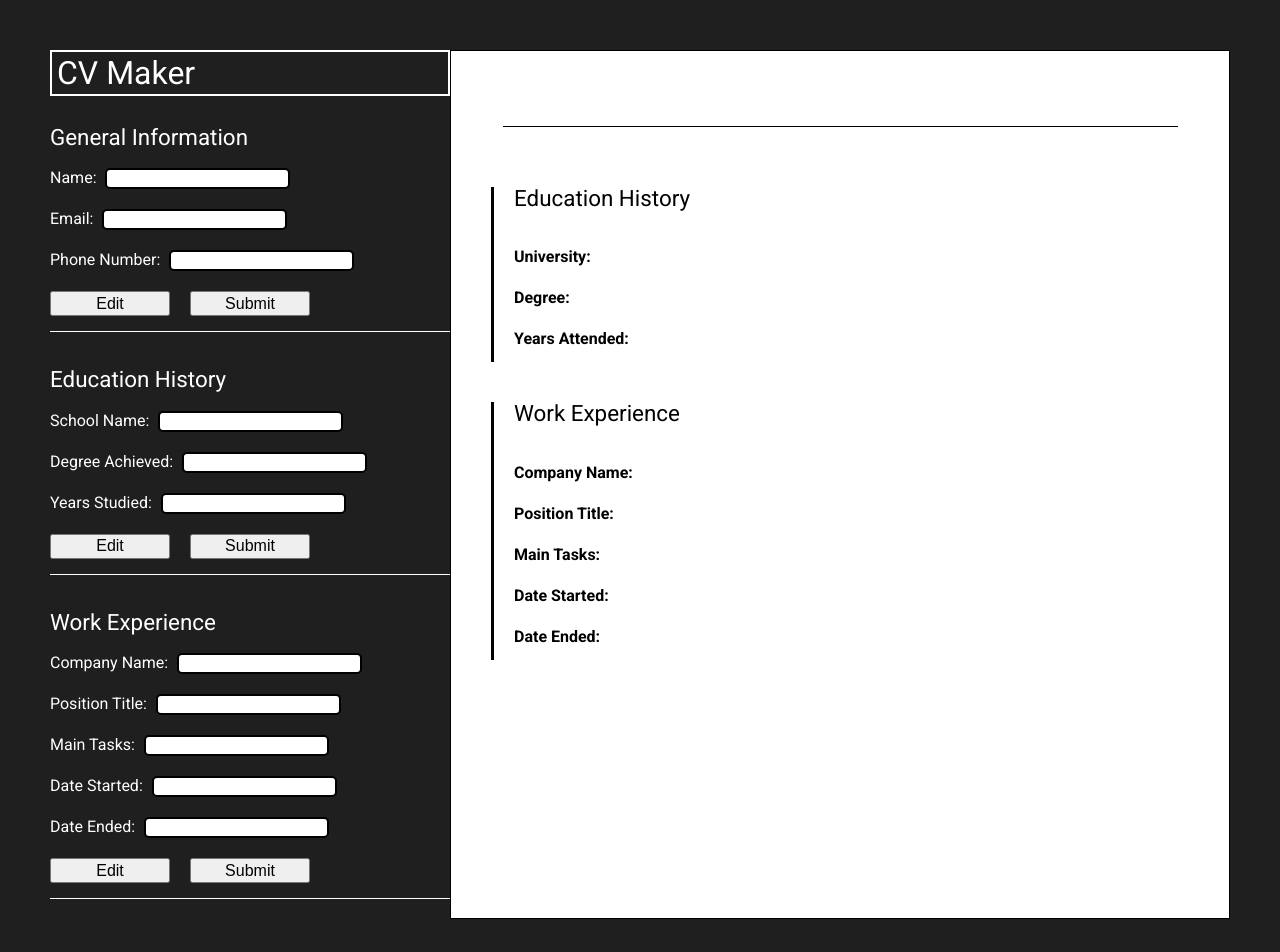
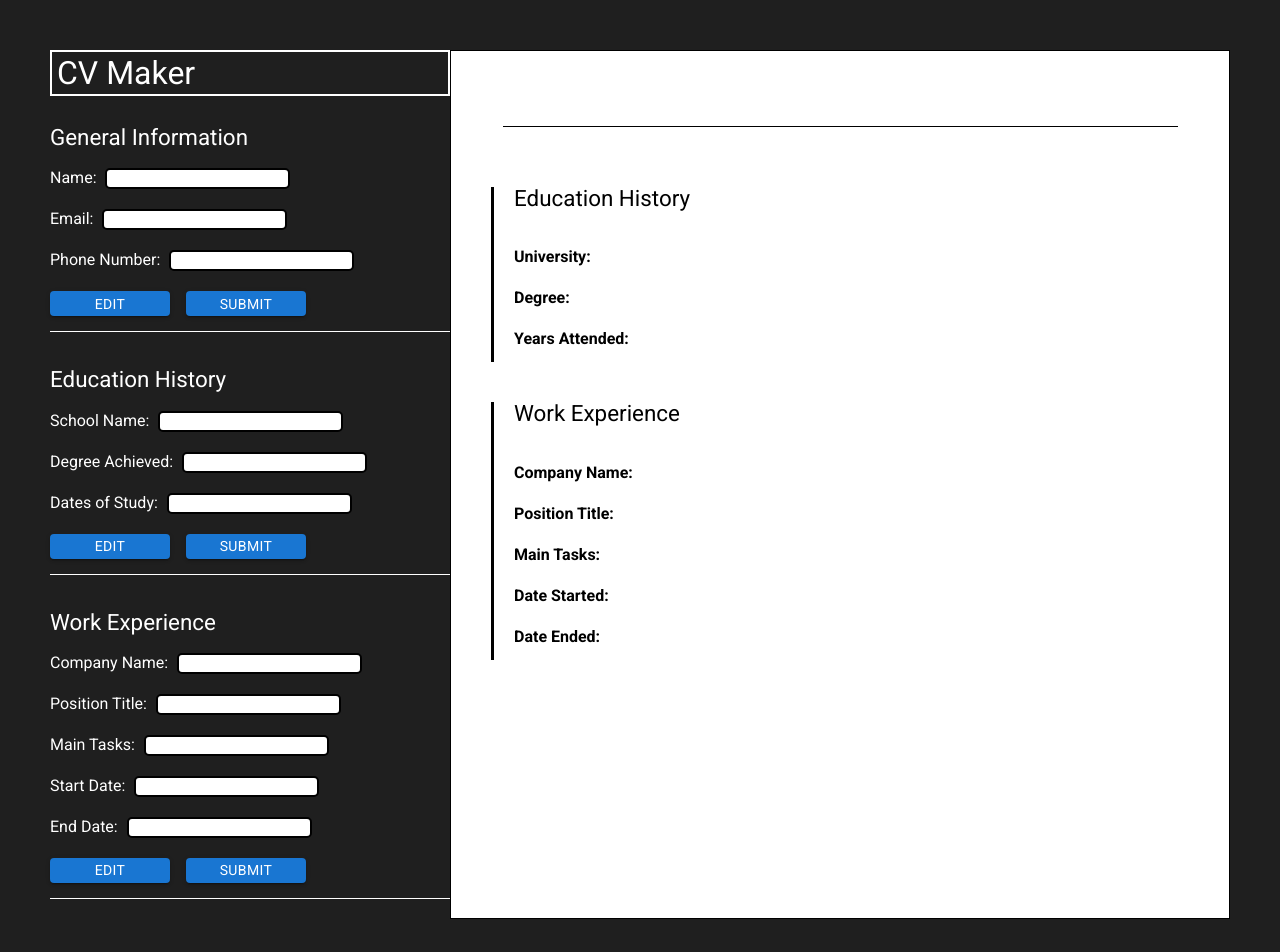
Before and after one commit to romangdev/cv-project, a React (Create React App) app: page / in a window 1280 px wide. Shown: the top 952 px of the page. Built offline with nearby package versions, Linux system fonts and the light colour scheme.

Commit message:
Turn all class components to functional
Turn every class component in the application to a functional component.
Additionally, create new components for form input and label
combinations.

```diff
--- a/package.json
+++ b/package.json
@@ -3,6 +3,9 @@
   "version": "0.1.0",
   "private": true,
   "dependencies": {
+    "@emotion/react": "^11.10.4",
+    "@emotion/styled": "^11.10.4",
+    "@mui/material": "^5.10.11",
     "@testing-library/jest-dom": "^5.16.5",
     "@testing-library/react": "^13.4.0",
     "@testing-library/user-event": "^13.5.0",
--- a/src/App.js
+++ b/src/App.js
@@ -3,95 +3,68 @@ import Education from "./components/Education";
 import FormRender from "./components/FormRender";
 import React from "react";
 import PracticalExperience from "./components/PracticalExperience";
+import { useState } from 'react'
 
-class App extends React.Component {
-  constructor() {
-    super();
-
-    this.state = {
-      generalInfo: {
+const App = () => {
+  const [generalInfo, setGeneralInfo] = useState({
     name: '',
     email: '',
     phone: '',
-      },
-      education: {
+  })
+
+  const [education, setEducation] = useState({
     schoolName: '',
     degreeAchieved: '',
     dateOfStudy: '',
-      },
-      practicalExperience: {
+  })
+
+  const [practicalExperience, setPracticalExperience] = useState({
     companyName: '',
     positionTitle: '',
     mainTasks: '',
     dateStarted: '',
     dateEnded: '',
-      },
-    };
-  }
+  })
 
-  getChildGeneral= (childGeneralInfo) => {
-    this.setState({
-      generalInfo: {
-        name: childGeneralInfo.name,
-        email: childGeneralInfo.email,
-        phone: childGeneralInfo.phone
-      }
-    });
-  }
-
-  getChildEducation = (childEducation) => {
-    this.setState({
-      education: {
-        schoolName: childEducation.schoolName,
-        degreeAchieved: childEducation.degreeAchieved,
-        dateOfStudy: childEducation.dateOfStudy,
-      }
-    });
-  }
-
-  getChildExperience = (childExperience) => {
-    this.setState({
-      practicalExperience: {
-        companyName: childExperience.companyName,
-        positionTitle: childExperience.positionTitle,
-        mainTasks: childExperience.mainTasks,
-        dateStarted: childExperience.dateStarted,
-        dateEnded: childExperience.dateEnded,
-      }
+  const getChildGeneral= (childGeneralInfo) => {
+    setGeneralInfo({
+      name: childGeneralInfo[0],
+      email: childGeneralInfo[1],
+      phone: childGeneralInfo[2]
     })
   }
 
-  returnGenInfoArr = () => {
-    const { name, email, phone } = this.state.generalInfo;
-    return [name, email, phone];
+  const getChildEducation = (childEducation) => {
+    setEducation({
+      schoolName: childEducation[0],
+      degreeAchieved: childEducation[1],
+      dateOfStudy: childEducation[2],
+    })
   }
 
-  returnEducationArr = () => {
-    const { schoolName, degreeAchieved, dateOfStudy } = this.state.education;
-    return [schoolName, degreeAchieved, dateOfStudy];
+  const getChildExperience = (childExperience) => {
+    setPracticalExperience({
+      companyName: childExperience[0],
+      positionTitle: childExperience[1],
+      mainTasks: childExperience[2],
+      dateStarted: childExperience[3],
+      dateEnded: childExperience[4],
+    })
   }
 
-  returnExperienceArr = () => {
-    const { companyName, positionTitle, mainTasks, dateStarted, dateEnded } = this.state.practicalExperience;
-    return [companyName, positionTitle, mainTasks, dateStarted, dateEnded];
-  }
-
-  render() {
   return (
     <div className="App">
       <div className="form-inputs">
         <h1>CV Maker</h1>
-          <GeneralInfo parentCallback={this.getChildGeneral} parentState={this.state} />
+        <GeneralInfo parentCallback={getChildGeneral} parentState={generalInfo} />
         <br></br>
-          <Education parentCallback={this.getChildEducation} parentState={this.state} />
+        <Education parentCallback={getChildEducation} parentState={education} />
         <br></br>
-          <PracticalExperience parentCallback={this.getChildExperience} parentState={this.state} />
+        <PracticalExperience parentCallback={getChildExperience} parentState={practicalExperience} />
       </div>
-        <FormRender genInfoArr={this.returnGenInfoArr()} educationArr={this.returnEducationArr()}
-        experienceArr={this.returnExperienceArr()} />
+      <FormRender genInfo={generalInfo} education={education} experience={practicalExperience} />
     </div>
   );
 }
-}
 
 export default App;
--- a/src/components/Education.js
+++ b/src/components/Education.js
@@ -1,69 +1,52 @@
 import React from "react";
+import InfoInput from "./InfoInput";
+import Stack from '@mui/material/Stack';
+import Button from '@mui/material/Button';
+import { useState } from "react";
 
-export default class Education extends React.Component {
-  constructor() {
-    super();
+const Education = ({ parentCallback, parentState }) => {
+  const [schoolName, setSchoolName] = useState('')
+  const [degreeAchieved, setDegreeAchieved] = useState('')
+  const [dateOfStudy, setDateOfStudy] = useState('')
 
-    this.state = {
-      schoolName: '',
-      degreeAchieved: '',
-      dateOfStudy: '',
+  const handleChange = (e) => {
+    if (e.target.id === 'school-name') {
+      setSchoolName(e.target.value)
+    } else if (e.target.id === 'degree') {
+      setDegreeAchieved(e.target.value)
+    } else if (e.target.id === 'date-of-study') {
+      setDateOfStudy(e.target.value)
     }
   }
 
-  handleChange = (e) => {
-    if (e.target.id === 'school-name') {
-      this.setState({schoolName: e.target.value});
-    } else if (e.target.id === 'degree') {
-      this.setState({degreeAchieved: e.target.value});
-    } else if (e.target.id === 'date-of-study') {
-      this.setState({dateOfStudy: e.target.value});
-    }
+  const onSubmit = (e) => {
+    parentCallback([schoolName, degreeAchieved, dateOfStudy]);
+    e.preventDefault();
+    setSchoolName('')
+    setDegreeAchieved('')
+    setDateOfStudy('')
   }
 
-  onSubmit = (e) => {
-    this.props.parentCallback(this.state);
-    e.preventDefault();
-    this.setState({
-      schoolName: '',
-      degreeAchieved: '',
-      dateOfStudy: '',
-    });
+  const onEdit = (e) => {
+    setSchoolName(parentState.schoolName)
+    setDegreeAchieved(parentState.degreeAchieved)
+    setDateOfStudy(parentState.dateOfStudy)
   }
-
-  onEdit = (e) => {
-    this.setState({
-      schoolName: this.props.parentState.education.schoolName,
-      degreeAchieved: this.props.parentState.education.degreeAchieved,
-      dateOfStudy: this.props.parentState.education.dateOfStudy,
-    });
-  }
-
-  render() {
-    const { schoolName, degreeAchieved, dateOfStudy } = this.state;
 
   return(
     <div className="form-section">
-        <form onSubmit={this.onSubmit}>
+      <form onSubmit={onSubmit}>
         <h2>Education History</h2>
-          <div>
-            <label htmlFor="school-name">School Name: </label>
-            <input type="text" id="school-name" onChange={this.handleChange} value={schoolName}></input>
-          </div>
-          <div>
-            <label htmlFor="degree">Degree Achieved: </label>
-            <input type="text" id="degree" onChange={this.handleChange} value={degreeAchieved}></input>
-          </div>
-          <div>
-            <label htmlFor="date-of-study">Years Studied: </label>
-            <input type="text" id="date-of-study" onChange={this.handleChange} value={dateOfStudy}></input>
-          </div>
-          <div>
-            <button type="button" onClick={this.onEdit}>Edit</button>
-            <button type="submit">Submit</button>
-          </div>
+        <InfoInput id={'school-name'} label={'School Name: '} onChange={handleChange} value={schoolName} />
+        <InfoInput id={'degree'} label={'Degree Achieved: '} onChange={handleChange} value={degreeAchieved} />
+        <InfoInput id={'date-of-study'} label={'Dates of Study: '} onChange={handleChange} value={dateOfStudy} />
+        <Stack spacing={2} direction="row">
+          <Button variant="contained" onClick={onEdit}>Edit</Button>
+          <Button variant="contained" type="submit">Submit</Button>
+        </Stack>
       </form>
     </div>
   );
 }
-}
+
+export default Education
--- a/src/components/FormRender.js
+++ b/src/components/FormRender.js
@@ -1,32 +1,31 @@
 import React from "react";
 
-export default class FormRender extends React.Component {
-
-  render() {
+const FormRender = ({ genInfo, education, experience }) => {
   return(
     <div className="CV">
       <div className="gen-info-cv">
-          <h2 className="gen-info-name">{this.props.genInfoArr[0]}</h2>
+        <h2 className="gen-info-name">{genInfo.name}</h2>
         <div>
-            <p>{this.props.genInfoArr[1]}</p>
-            <p>{this.props.genInfoArr[2]}</p>
+          <p>{genInfo.email}</p>
+          <p>{genInfo.phone}</p>
         </div>
       </div>
       <div className="education-cv">
         <h2>Education History</h2>
-          <p><strong>University: </strong> {this.props.educationArr[0]}</p>
-          <p><strong>Degree: </strong>{this.props.educationArr[1]}</p>
-          <p><strong>Years Attended: </strong>{this.props.educationArr[2]}</p>
+        <p><strong>University: </strong> {education.schoolName}</p>
+        <p><strong>Degree: </strong>{education.degreeAchieved}</p>
+        <p><strong>Years Attended: </strong>{education.dateOfStudy}</p>
       </div>
       <div className="experience-cv">
         <h2>Work Experience</h2>
-          <p><strong>Company Name: </strong>{this.props.experienceArr[0]}</p>
-          <p><strong>Position Title: </strong>{this.props.experienceArr[1]}</p>
-          <p><strong>Main Tasks: </strong>{this.props.experienceArr[2]}</p>
-          <p><strong>Date Started: </strong>{this.props.experienceArr[3]}</p>
-          <p><strong>Date Ended: </strong>{this.props.experienceArr[4]}</p>
+        <p><strong>Company Name: </strong>{experience.companyName}</p>
+        <p><strong>Position Title: </strong>{experience.positionTitle}</p>
+        <p><strong>Main Tasks: </strong>{experience.mainTasks}</p>
+        <p><strong>Date Started: </strong>{experience.dateStarted}</p>
+        <p><strong>Date Ended: </strong>{experience.dateEnded}</p>
       </div>
     </div>
   );
 }
-}
+
+export default FormRender
--- a/src/components/GeneralInfo.js
+++ b/src/components/GeneralInfo.js
@@ -1,75 +1,52 @@
 import React from "react";
+import Button from '@mui/material/Button';
+import InfoInput from './InfoInput'
+import Stack from '@mui/material/Stack';
+import { useState } from "react";
 
-export default class GeneralInfo extends React.Component {
-  constructor() {
-    super();
+const GeneralInfo = ({ parentCallback, parentState }) => {
+  const [name, setName] = useState('')
+  const [email, setEmail] = useState('')
+  const [phone, setPhone] = useState('')
 
-    this.state = {
-      name: '',
-      email: '',
-      phone: '',
-    };
-  }
-
-  handleChange = (e) => {
+  const handleChange = (e) => {
     if (e.target.id === "name") {
-      this.setState({
-        name: e.target.value,
-      });
+      setName(e.target.value)
     } else if (e.target.id === "email") {
-      this.setState({
-        email: e.target.value,
-      });
+      setEmail(e.target.value)
     } else if (e.target.id === "phone") {
-      this.setState({
-        phone: e.target.value,
-      });
+      setPhone(e.target.value)
     }
   }
 
-  onFormSubmit = (e) => {
-    this.props.parentCallback(this.state);
+  const onFormSubmit = (e) => {
+    parentCallback([name, email, phone]);
     e.preventDefault();
-    this.setState({
-      name: '',
-      email: '',
-      phone: '',
-    })
+    setName('')
+    setEmail('')
+    setPhone('')
   }
 
-  onEdit = (e) => {
-    this.setState({
-      name: this.props.parentState.generalInfo.name,
-      email: this.props.parentState.generalInfo.email,
-      phone: this.props.parentState.generalInfo.phone,
-    });
+  const onEdit = (e) => {
+    setName(parentState.name)
+    setEmail(parentState.email)
+    setPhone(parentState.phone)
   }
-
-  render() {
-    const { name, email, phone } = this.state;
 
   return(
     <div className="form-section">
-        <form onSubmit={this.onFormSubmit}>
+      <form onSubmit={onFormSubmit}>
         <h2>General Information</h2>
-          <div>
-            <label htmlFor="name">Name: </label>
-            <input type="text" id="name" onChange={this.handleChange} value={name}></input>
-          </div>
-          <div>
-            <label htmlFor="email">Email: </label>
-            <input type="email" id="email" onChange={this.handleChange} value={email}></input>
-          </div>
-          <div>
-            <label htmlFor="phone">Phone Number: </label>
-            <input type="phone" id="phone" onChange={this.handleChange} value={phone}></input>
-          </div>
-          <div>
-            <button type="button" onClick={this.onEdit}>Edit</button>
-            <button type="submit">Submit</button>
-          </div>
+        <InfoInput id={'name'} label={'Name: '} onChange={handleChange} value={name} />
+        <InfoInput id={'email'} label={'Email: '} onChange={handleChange} value={email} />
+        <InfoInput id={'phone'} label={'Phone Number: '} onChange={handleChange} value={phone} />
+        <Stack spacing={2} direction="row">
+          <Button variant="contained" onClick={onEdit}>Edit</Button>
+          <Button variant="contained" type="submit">Submit</Button>
+        </Stack>
       </form>
     </div>
   );
 }
-}
+
+export default GeneralInfo
--- /dev/null
+++ b/src/components/InfoInput.js
@@ -0,0 +1,10 @@
+const InfoInput = ({ id, label, onChange, value }) => {
+  return (
+    <div>
+      <label htmlFor={id}>{label}</label>
+      <input id={id} onChange={onChange} value={value}></input>
+    </div>
+  )
+}
+
+export default InfoInput
--- a/src/components/PracticalExperience.js
+++ b/src/components/PracticalExperience.js
@@ -1,87 +1,64 @@
 import React from "react";
+import InfoInput from "./InfoInput";
+import Stack from '@mui/material/Stack';
+import Button from '@mui/material/Button';
+import { useState } from "react";
 
-export default class PracticalExperience extends React.Component {
-  constructor() {
-    super();
+const PracticalExperience = ({ parentCallback, parentState }) => {
+  const [companyName, setCompanyName] = useState('')
+  const [positionTitle, setPositionTitle] = useState('')
+  const [mainTasks, setMainTasks] = useState('')
+  const [dateStarted, setDateStarted] = useState('')
+  const [dateEnded, setDateEnded] = useState('')
 
-    this.state = {
-      companyName: '',
-      positionTitle: '',
-      mainTasks: '',
-      dateStarted: '',
-      dateEnded: '',
+  const onChange = (e) => {
+    if (e.target.id === 'company-name') {
+      setCompanyName(e.target.value)
+    } else if (e.target.id === 'position-title') {
+      setPositionTitle(e.target.value)
+    } else if (e.target.id === 'main-tasks') {
+      setMainTasks(e.target.value)
+    } else if (e.target.id === 'date-started') {
+      setDateStarted(e.target.value)
+    } else if (e.target.id === 'date-ended') {
+      setDateEnded(e.target.value)
     }
   }
 
-  onChange = (e) => {
-    if (e.target.id === 'company-name') {
-      this.setState({companyName: e.target.value});
-    } else if (e.target.id === 'position-title') {
-      this.setState({positionTitle: e.target.value});
-    } else if (e.target.id === 'main-tasks') {
-      this.setState({mainTasks: e.target.value});
-    } else if (e.target.id === 'date-started') {
-      this.setState({dateStarted: e.target.value});
-    } else if (e.target.id === 'date-ended') {
-      this.setState({dateEnded: e.target.value});
-    }
+  const onSubmit = (e) => {
+    parentCallback([companyName, positionTitle, mainTasks, dateStarted, dateEnded]);
+    e.preventDefault();
+    setCompanyName('')
+    setPositionTitle('')
+    setMainTasks('')
+    setDateStarted('')
+    setDateEnded('')
   }
 
-  onSubmit = (e) => {
-    this.props.parentCallback(this.state);
-    e.preventDefault();
-    this.setState({
-      companyName: '',
-      positionTitle: '',
-      mainTasks: '',
-      dateStarted: '',
-      dateEnded: '',
-    });
+  const onEdit = (e) => {
+    setCompanyName(parentState.companyName)
+    setPositionTitle(parentState.positionTitle)
+    setMainTasks(parentState.mainTasks)
+    setDateStarted(parentState.dateStarted)
+    setDateEnded(parentState.dateEnded)
   }
 
-  onEdit = (e) => {
-    this.setState({
-      companyName: this.props.parentState.practicalExperience.companyName,
-      positionTitle: this.props.parentState.practicalExperience.positionTitle,
-      mainTasks: this.props.parentState.practicalExperience.mainTasks,
-      dateStarted: this.props.parentState.practicalExperience.dateStarted,
-      dateEnded: this.props.parentState.practicalExperience.dateEnded,
-    });
-  }
+  return (
+    <div className="form-section">
+      <form onSubmit={onSubmit}>
+        <h2>Work Experience</h2>
+        <InfoInput id={'company-name'} label={'Company Name: '} onChange={onChange} value={companyName} />
+        <InfoInput id={'position-title'} label={'Position Title: '} onChange={onChange} value={positionTitle} />
+        <InfoInput id={'main-tasks'} label={'Main Tasks: '} onChange={onChange} value={mainTasks} />
+        <InfoInput id={'date-started'} label={'Start Date: '} onChange={onChange} value={dateStarted} />
+        <InfoInput id={'date-ended'} label={'End Date: '} onChange={onChange} value={dateEnded} />
+        <Stack spacing={2} direction="row">
+          <Button variant="contained" onClick={onEdit}>Edit</Button>
+          <Button variant="contained" type="submit">Submit</Button>
+        </Stack>
+      </form>
+    </div>
+  );
+}
 
-  render() {
-    const { companyName, positionTitle, mainTasks, dateStarted, dateEnded } = this.state;
-
-    return(
-      <div className="form-section">
-        <form onSubmit={this.onSubmit}>
-          <h2>Work Experience</h2>
-          <div>
-            <label htmlFor="company-name">Company Name: </label>
-            <input type="text" id="company-name" onChange={this.onChange} value={companyName}></input>
-          </div>
-          <div>
-            <label htmlFor="position-title">Position Title: </label>
-            <input type="text" id="position-title" onChange={this.onChange} value={positionTitle}></input>
-          </div>
-          <div>
-            <label htmlFor="main-tasks">Main Tasks: </label>
-            <input type="text" id="main-tasks" onChange={this.onChange} value={mainTasks}></input>
-          </div>
-          <div>
-            <label htmlFor="date-started">Date Started: </label>
-            <input type="text" id="date-started" onChange={this.onChange} value={dateStarted}></input>
-          </div>
-          <div>
-            <label htmlFor="date-ended">Date Ended: </label>
-            <input type="text" id="date-ended" onChange={this.onChange} value={dateEnded}></input>
-          </div>
-          <div>
-            <button type="button" onClick={this.onEdit}>Edit</button>
-            <button type="submit">Submit</button>
-          </div>
-        </form>
-      </div>
-    );
-  }
-}
+export default PracticalExperience
```
Also changed, not shown: 1 other file (tests, documents, lock files or other folders). Lines whose indentation alone changed are shown as unchanged.
